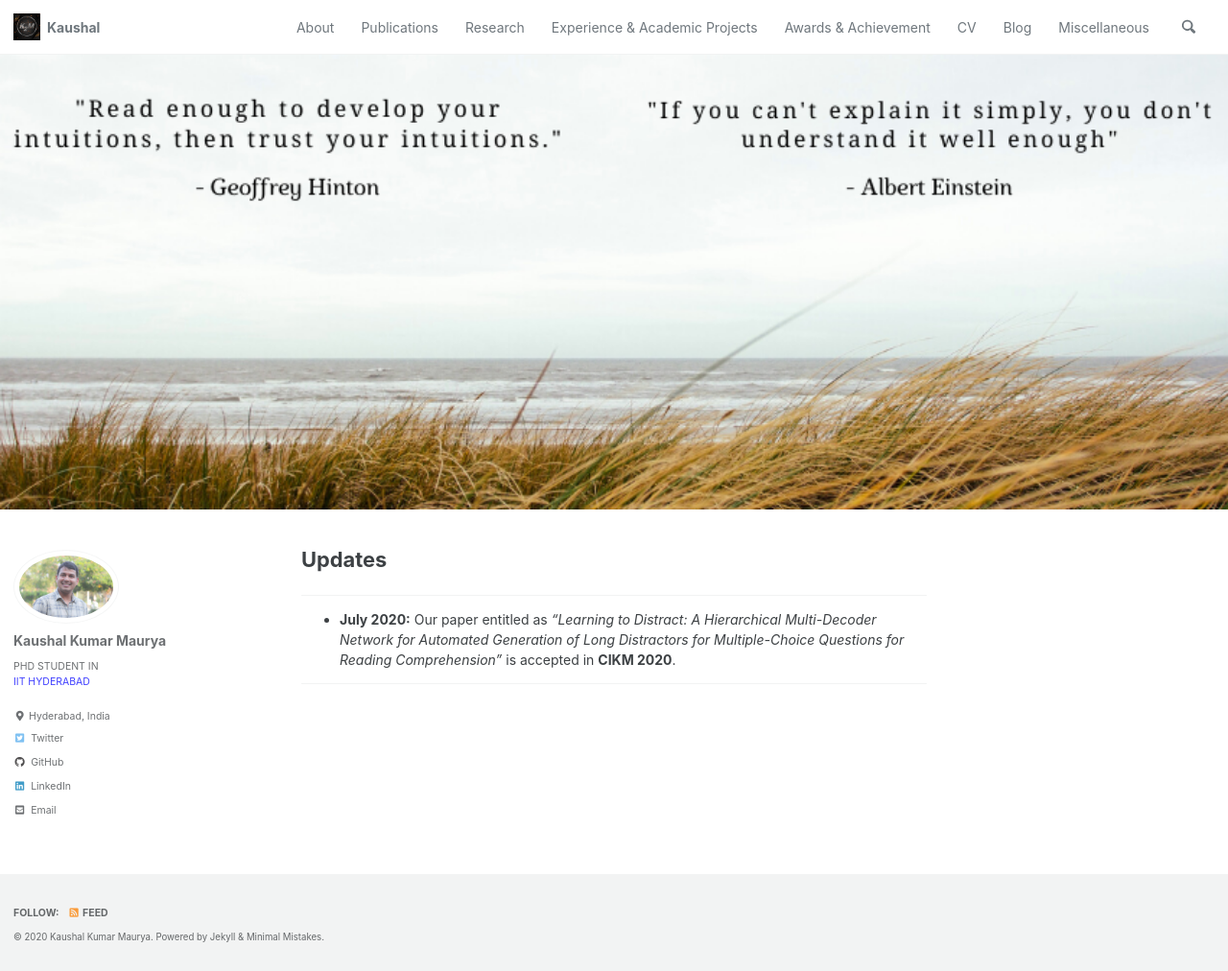
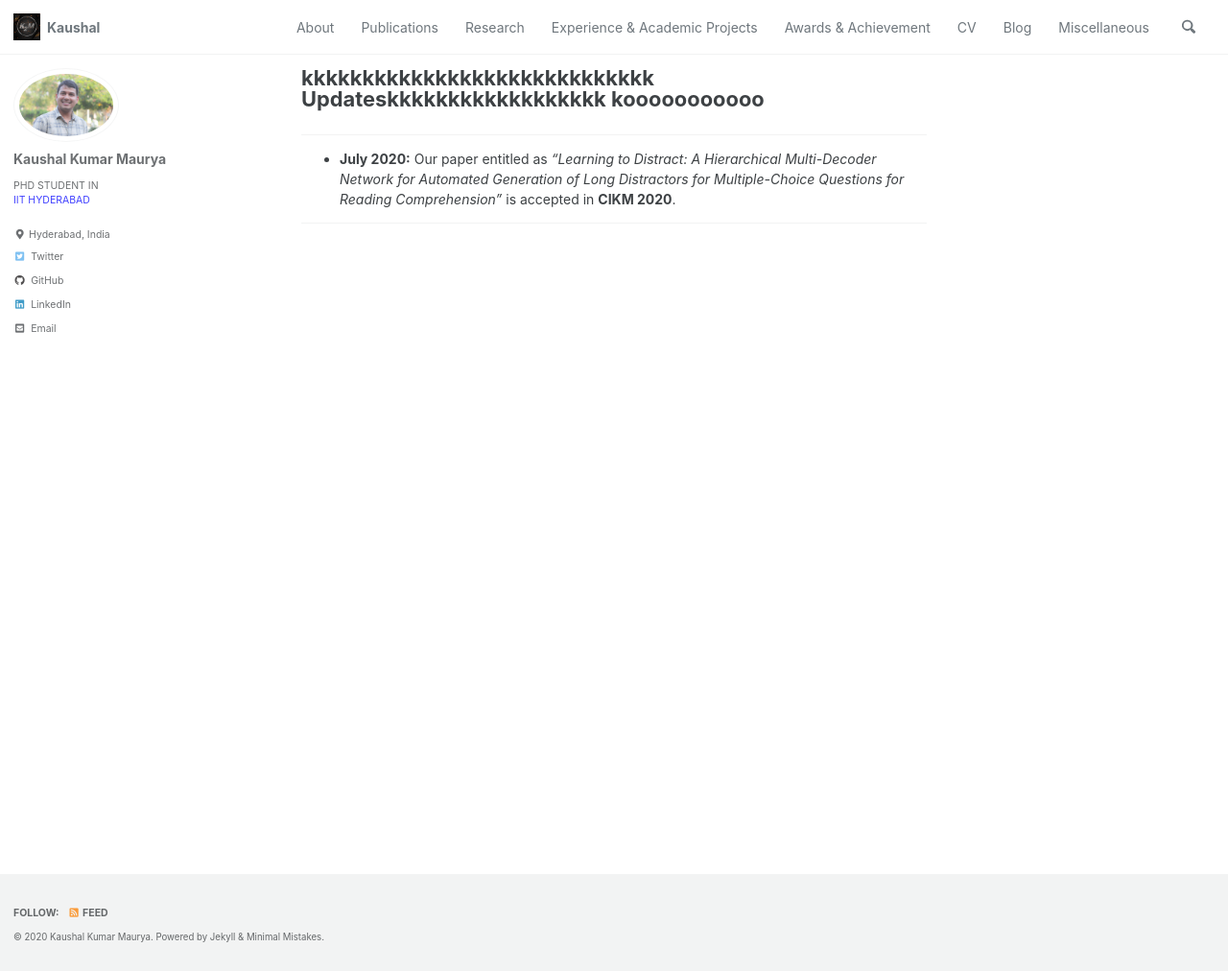
Before and after one commit to harshayelleni/harshayelleni.github.io, a Jekyll site: the page built from index.md, in a window 1280 px wide and 1012 px high. Shown: the whole window at 96% size. Built offline with Jekyll 4.4.1, drawn with Linux system fonts in a browser that asks for light colours; cached includes are drawn as plain includes.

Commit message:
doing modifications

```diff
--- a/index.md
+++ b/index.md
@@ -1,10 +1,9 @@
 ---
-title: "Updates"
+title: "kkkkkkkkkkkkkkkkkkkkkkkkkkkkk
+        Updateskkkkkkkkkkkkkkkkkk
+        kooooooooooo"
 layout: single
 permalink: /
-header:
-   image: "assets/images/quote.png"
-   overlay_filter: rgba(255, 0, 0, 0.5)
 ---
 
 ---
```
